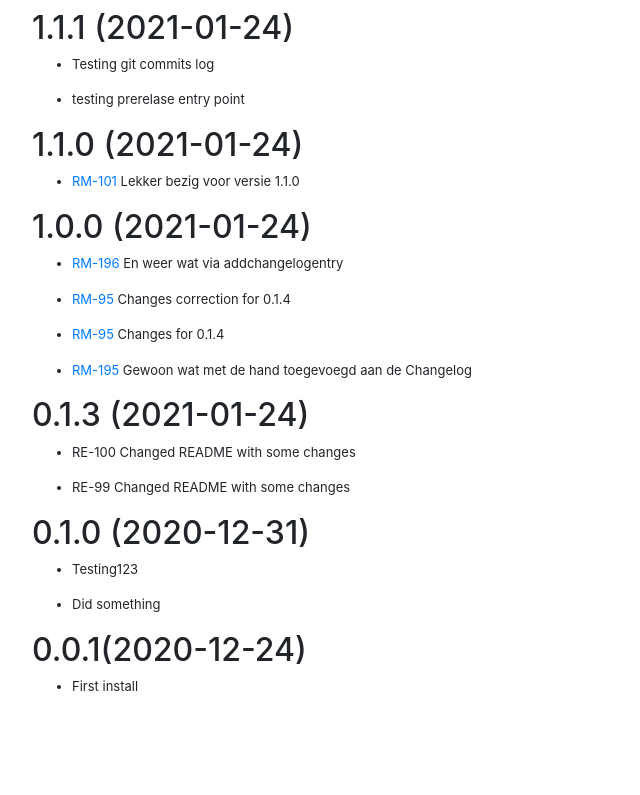
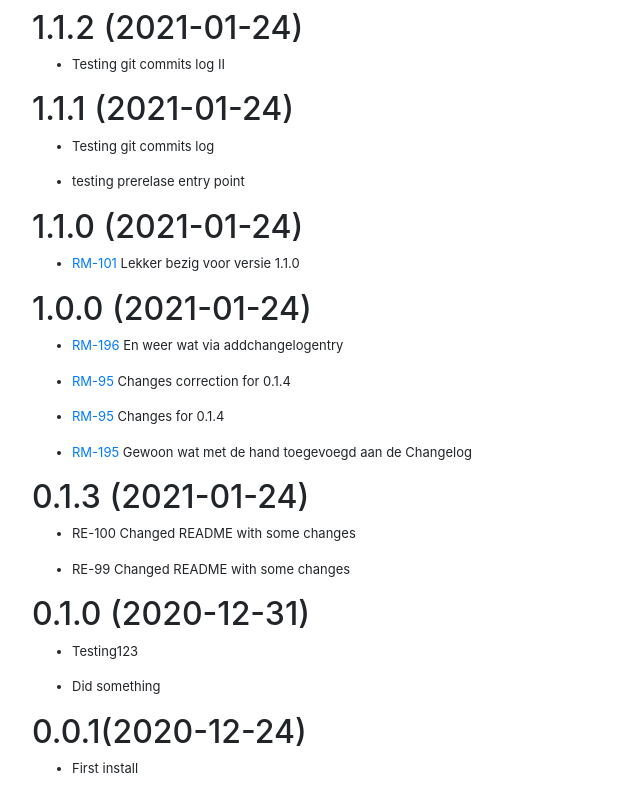
Before and after one commit to EelcoA/stripped, a Django app: template templates/CHANGELOG.html in a window 1280 px wide. Shown: the part 143-938 px from the top of the page, without its empty margins (0-640 px from the left). Before the commit the page ends 834 px from the top, so only its background shows below. Run offline with Django 3.2, Linux system fonts and the light colour scheme; the template is opened without the code that fills it, so the values that code supplies are empty.

Commit message:
new CHANGELOG.html

```diff
--- a/templates/CHANGELOG.html
+++ b/templates/CHANGELOG.html
@@ -5,6 +5,10 @@
 <div class='container-fluid pl-3'>
 <br>
 <h1>Changelog for xyz</h1>
+<h2>1.1.2 (2021-01-24)</h2>
+<ul>
+<li>Testing git commits log II</li>
+</ul>
 <h2>1.1.1 (2021-01-24)</h2>
 <ul>
 <li>
```
